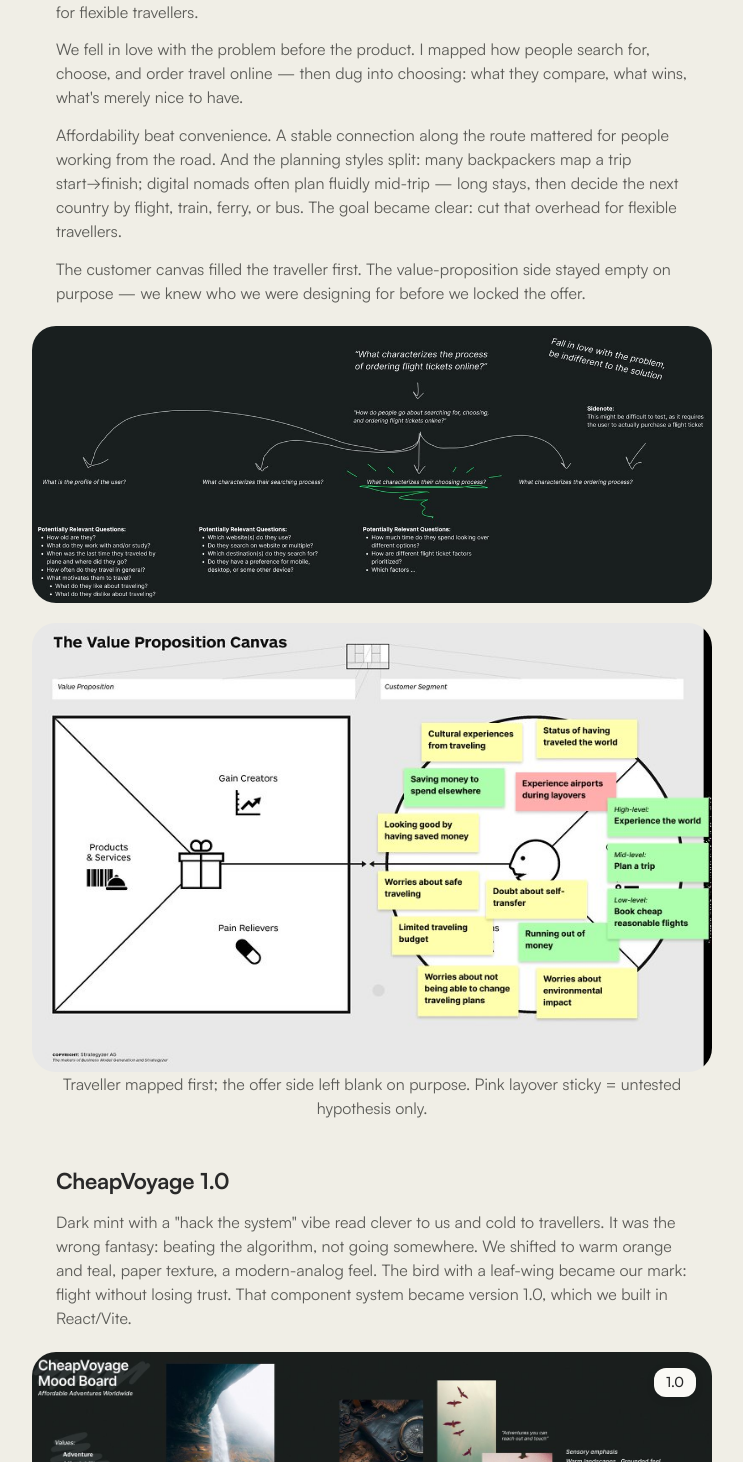
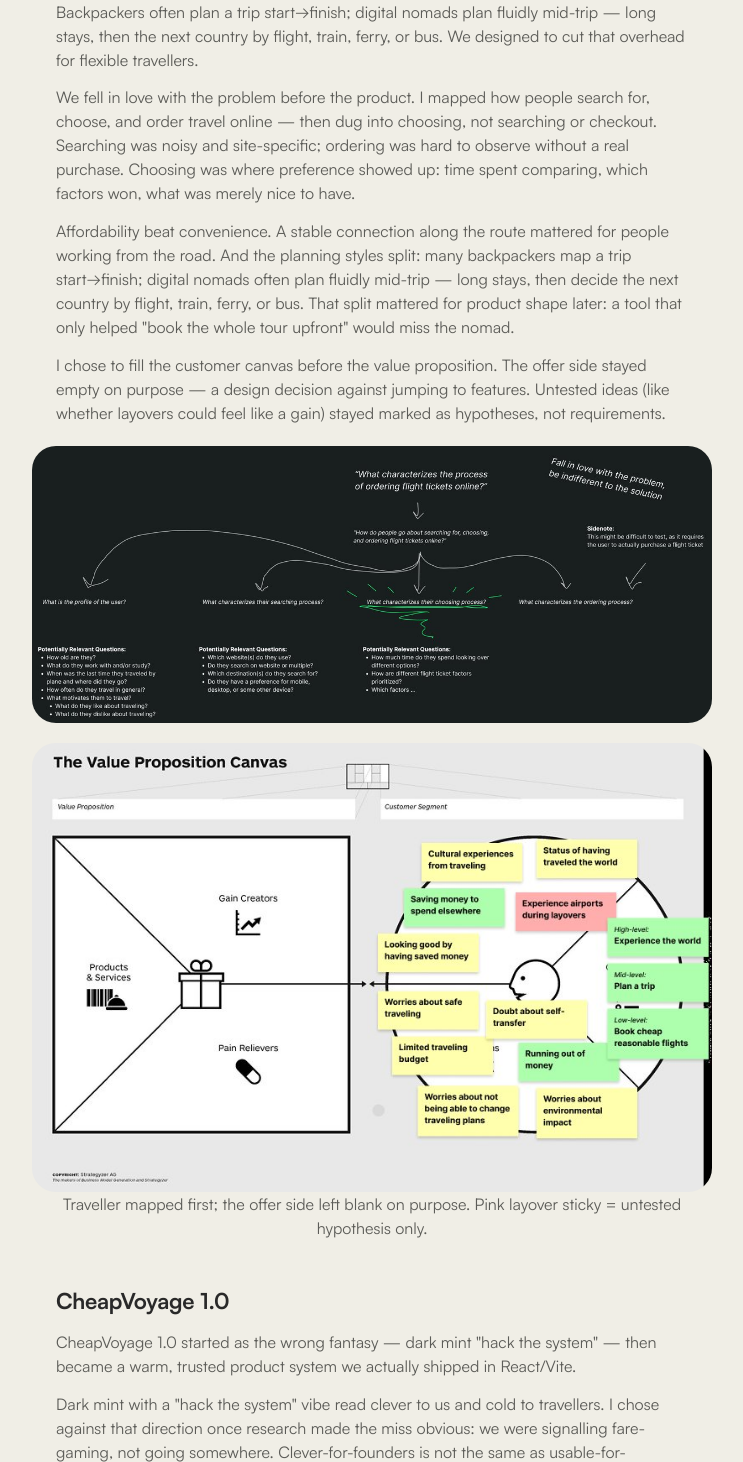
Before and after one commit to oscarokker/oscarokker.github.io, a Next.js app: page /case-studies/cheap-voyage/ in a window 1280 px wide. Shown: the part 2470-3932 px from the top of the page, without its empty margins (263-1006 px from the left). Built offline with nearby package versions, Linux system fonts and the light colour scheme.

Commit message:
CheapVoyage iteration 2: Close Detailed expand (rebase onto main) (#75)
Kern-signed Close blend; restore CaseStudyFigure label type for 1.0/2.0 chips.

```diff
--- a/src/data/case-studies.ts
+++ b/src/data/case-studies.ts
@@ -73,7 +73,7 @@
     headline: "Designing a Conversational Interface to Make Travel Planning Easy",
     intro:
       "Budget Europe travel is a maze of tabs and forms. We built CheapVoyage 1.0 as a warmer way to find affordable routes — then Google landed on a similar surface, and we pivoted to CheapVoyage 2.0: a conversational planner so finding a cheaper route feels like asking a friend, not filling out a form.",
-    role: "Co-Founder and UX Designer. I owned research, brand, the design system, and the React/Vite frontend. My two co-founders — deep in data science and software — owned backend, databases, scraping, and the search engine. My job was to translate what was technically possible into something travellers would actually use.",
+    role: "Co-Founder and UX Designer. I owned research, brand, the design system, and the React/Vite frontend. My two co-founders — deep in data science and software — owned backend, databases, scraping, and the search engine. My job was to translate what was technically possible into something travellers would actually use — including saying no when a technical option would make the product harder to trust.",
     cover: "voyage",
     coverLabel: "CheapVoyage chat planner",
     impact: [
@@ -89,20 +89,19 @@
       },
       {
         icon: "scales",
-        title: "Easy flight and train comparison",
+        title: "Easy flight/train comparison",
         body: "Every suggestion showed the source itinerary — the model assisted without hiding how the answer was built.",
       },
     ],
     sections: [
       {
         heading: "Problem",
-        variant: "detailed",
         paragraphs: [
           {
             text: "Budget travel across Europe usually means tab-hopping between airlines, train operators, and comparison sites. People know roughly when they want to go, but not which combination of modes will actually be cheapest or least painful. Existing planners either lock you into a destination too early or dump a wall of fares — neither matches how people actually plan: tentatively, with constraints that change mid-sentence.",
           },
           {
-            text: "Building a startup is not the usual UX/UI brief — and that is the point. Affordable travel is a wicked problem: product, tech, business model, and brand all pull on each other, and the designer's job is to hold that tension long enough to make something people can actually use.",
+            text: "Building a startup is not the usual UX/UI brief — and that is the point. Affordable travel is a wicked problem: product, tech, business model, and brand all pull on each other. I chose to hold that tension in the design process rather than pretend UX lived in a silo — otherwise we would have shipped a pretty search grid that ignored how the company had to survive.",
             variant: "detailed",
           },
         ],
@@ -118,15 +117,15 @@
             text: "Backpackers often plan a trip start→finish; digital nomads plan fluidly mid-trip — long stays, then the next country by flight, train, ferry, or bus. We designed to cut that overhead for flexible travellers.",
           },
           {
-            text: "We fell in love with the problem before the product. I mapped how people search for, choose, and order travel online — then dug into choosing: what they compare, what wins, what's merely nice to have.",
+            text: "We fell in love with the problem before the product. I mapped how people search for, choose, and order travel online — then dug into choosing, not searching or checkout. Searching was noisy and site-specific; ordering was hard to observe without a real purchase. Choosing was where preference showed up: time spent comparing, which factors won, what was merely nice to have.",
             variant: "detailed",
           },
           {
-            text: "Affordability beat convenience. A stable connection along the route mattered for people working from the road. And the planning styles split: many backpackers map a trip start→finish; digital nomads often plan fluidly mid-trip — long stays, then decide the next country by flight, train, ferry, or bus. The goal became clear: cut that overhead for flexible travellers.",
+            text: "Affordability beat convenience. A stable connection along the route mattered for people working from the road. And the planning styles split: many backpackers map a trip start→finish; digital nomads often plan fluidly mid-trip — long stays, then decide the next country by flight, train, ferry, or bus. That split mattered for product shape later: a tool that only helped \"book the whole tour upfront\" would miss the nomad.",
             variant: "detailed",
           },
           {
-            text: "The customer canvas filled the traveller first. The value-proposition side stayed empty on purpose — we knew who we were designing for before we locked the offer.",
+            text: "I chose to fill the customer canvas before the value proposition. The offer side stayed empty on purpose — a design decision against jumping to features. Untested ideas (like whether layovers could feel like a gain) stayed marked as hypotheses, not requirements.",
             variant: "detailed",
           },
         ],
@@ -140,32 +139,48 @@
       },
       {
         heading: "CheapVoyage 1.0",
-        variant: "detailed",
         paragraphs: [
           {
-            text: "Dark mint with a \"hack the system\" vibe read clever to us and cold to travellers. It was the wrong fantasy: beating the algorithm, not going somewhere. We shifted to warm orange and teal, paper texture, a modern-analog feel. The bird with a leaf-wing became our mark: flight without losing trust. That component system became version 1.0, which we built in React/Vite.",
+            text: "CheapVoyage 1.0 started as the wrong fantasy — dark mint \"hack the system\" — then became a warm, trusted product system we actually shipped in React/Vite.",
+          },
+          {
+            text: "Dark mint with a \"hack the system\" vibe read clever to us and cold to travellers. I chose against that direction once research made the miss obvious: we were signalling fare-gaming, not going somewhere. Clever-for-founders is not the same as usable-for-travellers.",
+            variant: "detailed",
+          },
+          {
+            text: "We rebuilt around adventure and affordability with quiet trust: warm orange and teal, paper texture, modern-analog. The bird with a leaf-wing was a deliberate tradeoff — flight and lightness without adrenaline cosplay, so safety and openness could sit in one mark. Then I pushed past mood boards into a real component system: states, interactions, consistency across flows. I implemented that system in React/Vite while my co-founders owned backend and data — so design intent and frontend behavior stayed one conversation, not a handoff document.",
+            variant: "detailed",
+          },
+          {
+            text: "CheapVoyage 1.0 was a shipped product chapter, not a brand exercise. The limit of 1.0 was already visible: even with the right mood, we were still competing as a search surface.",
+            variant: "detailed",
           },
         ],
         figure: {
           images: [
-            { src: "/case-studies/cheapvoyage/beat3-moodboard.jpg", alt: "CheapVoyage 1.0 moodboard with warm materials" },
-            { src: "/case-studies/cheapvoyage/beat2-components-1.0.jpg", alt: "CheapVoyage 1.0 shipped component system" },
+            { src: "/case-studies/cheapvoyage/beat3-moodboard.jpg", alt: "Warm analog moodboard with orange, teal, and paper textures" },
+            { src: "/case-studies/cheapvoyage/beat2-components-1.0.jpg", alt: "Warm component system with states and interactions" },
           ],
+          label: "1.0",
           caption: "Adventure with trust — then a shipped component system.",
-          label: "1.0",
         },
       },
       {
         heading: "The pivot",
         paragraphs: [
           {
-            text: "By spring 2025 we were still on a fare-grid path. In summer 2025 Google Flights launched Flight Deals — essentially what we were building. Three founders cannot win that arms race.",
-          },
-          {
             text: "We couldn't win on a fare grid. We chose conversation.",
           },
           {
-            text: "The deeper reframe: planning overhead for lifestyle travel, especially for nomads mid-trip. CheapVoyage 2.0 lightens planning itself — finding a cheaper route becomes a conversation, not a second job.",
+            text: "By spring 2025 we were still on a fare-grid path. In summer 2025 Google Flights launched Flight Deals — essentially the surface we were building. Three founders cannot win an arms race against Google on that UI pattern.",
+            variant: "detailed",
+          },
+          {
+            text: "The competitive shock forced a product decision, not a rebrand. We could have doubled down on \"slightly different search\" — better filters, nicer cards, more modes. We chose not to. Differentiation had to be the experience of planning itself.",
+            variant: "detailed",
+          },
+          {
+            text: "The deeper reframe: the burden isn't finding one cheap ticket. It's months of lifestyle travel as a second job — especially for digital nomads deciding the next country mid-trip. CheapVoyage 2.0 had to lighten planning, not sharpen the grid.",
             variant: "detailed",
           },
         ],
@@ -174,37 +189,54 @@
         heading: "Conversation instead of forms",
         paragraphs: [
           {
-            text: "Version 2.0 introduced a conversational interface: where you are, where you're going, how long, flights or trains. Lightness over information dump. The complexity stayed in the system.",
+            text: "CheapVoyage 2.0 puts constraints in conversation — not a city/date form — so planning stays light and editable.",
+          },
+          {
+            text: "I chose a conversational interface over another advanced form. Forms force travellers to know too much too early: exact cities, exact dates, exact modes. Conversation lets intent arrive incomplete — where you are, where you might go, for how long, flights or trains — and stay editable mid-thread.",
+            variant: "detailed",
+          },
+          {
+            text: "Lightness was a hard constraint, not decoration. Every chrome addition competed with the traveller's mental load. Complexity had to stay in the system: routing, comparisons, data freshness — not in the UI's demand for perfect inputs. \"Where to next?\" is the product promise in one line: forward motion without a locked itinerary.",
+            variant: "detailed",
           },
         ],
         figure: {
           src: "/case-studies/cheapvoyage/beat6-where-to-next.jpg",
+          label: "2.0",
           caption: "Constraints in conversation, not a form.",
-          label: "2.0",
         },
       },
       {
         heading: "Europe in one thread",
         paragraphs: [
           {
-            text: "We scoped to Europe, where rail is a real alternative. Fly versus train lived in one conversational thread, including sustainability — not only price. One conversation could hold a whole loop — Copenhagen to Paris to Amsterdam and back — then land as inspectable legs with both plane and train options per segment. No city/date form; no locked destination until you were ready.",
+            text: "Europe in one thread: flights and trains together, multi-city loops, every suggestion inspectable — the model composes, it isn't the source of truth.",
           },
           {
-            text: "Every suggestion pointed at a concrete itinerary. The model composed options; it was not the source of truth. No false precision. No locked destination until the traveller was ready.",
+            text: "I scoped to Europe on purpose. Intercontinental ambition looked impressive and made the product worse: weaker rail, messier data, and a promise we couldn't keep as three founders. Europe is where our users already were and where rail is a real alternative, not a novelty.",
+            variant: "detailed",
+          },
+          {
+            text: "Fly versus train had to live in one thread, including sustainability beside price — otherwise \"cheapest flight\" would always win by default. One conversation can hold a whole loop (Copenhagen → Paris → Amsterdam → back) and land as inspectable legs with plane and train options per segment.",
+            variant: "detailed",
+          },
+          {
+            text: "Inspectability was the trust decision. Magical chat that hides the itinerary fails the first time a price or connection is wrong. I treated the model as a compositor, not a source of truth: every suggestion points at a concrete itinerary; no false precision; no locked destination until the traveller is ready. People forgive a slower answer if they can see why it was chosen.",
             variant: "detailed",
           },
         ],
         figure: {
           videoSrc: "/case-studies/cheapvoyage/beat7-8-demo.mp4",
           poster: "/case-studies/cheapvoyage/beat7-8-poster.jpg",
+          label: "2.0",
           caption: "Model composes; the itinerary stays inspectable.",
-          label: "2.0",
         },
       },
     ],
     result: {
       paragraphs: [
-        "Working proof of concept, tested with nomads, backpackers, and young travellers. Qualitative feedback confirmed reduced planning overhead. Remaining work is data coverage and freshness — not another UI layer.",
+        "Shipped as a working proof-of-concept conversational planner for affordable Europe routes: one thread, inspectable cards, quieter than booking forms. We tested with nomads, backpackers, and young travellers; qualitative feedback showed reduced planning overhead when constraints stayed editable mid-thread.",
+        "Remaining work is data coverage and freshness — not another UI layer.",
         "Don't out-search Google. Out-ease the planning.",
       ],
     },
```
